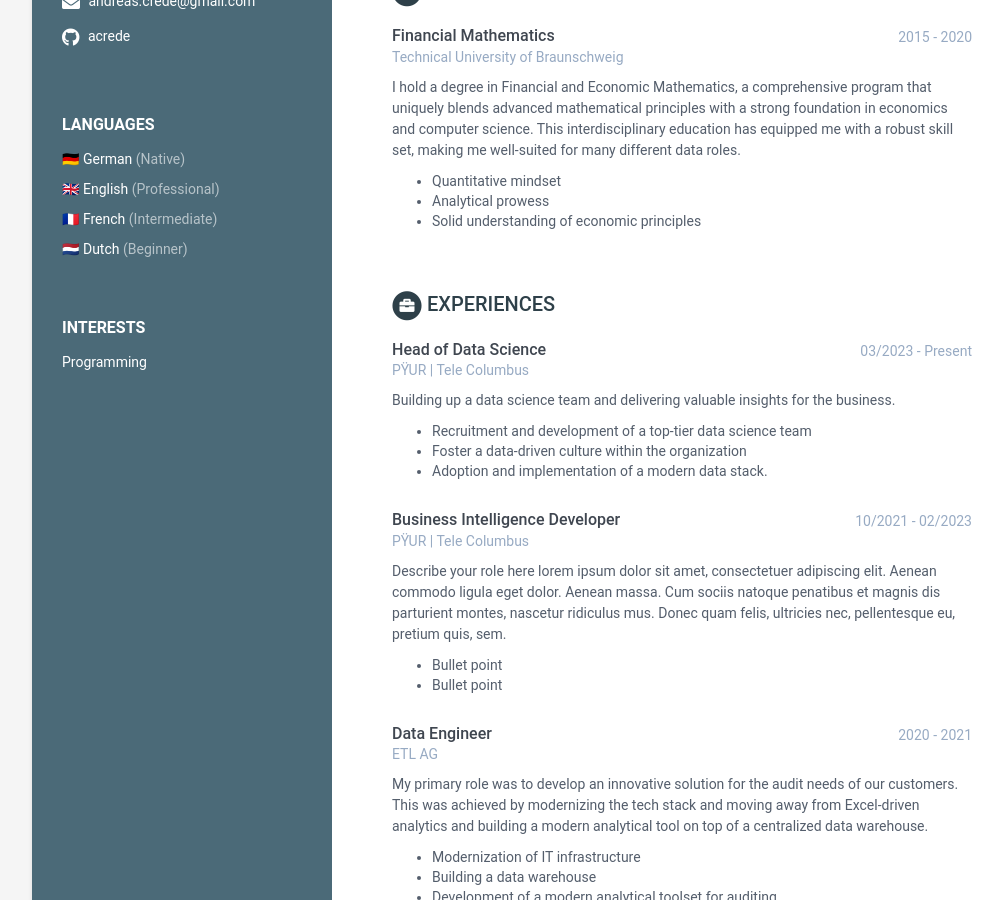
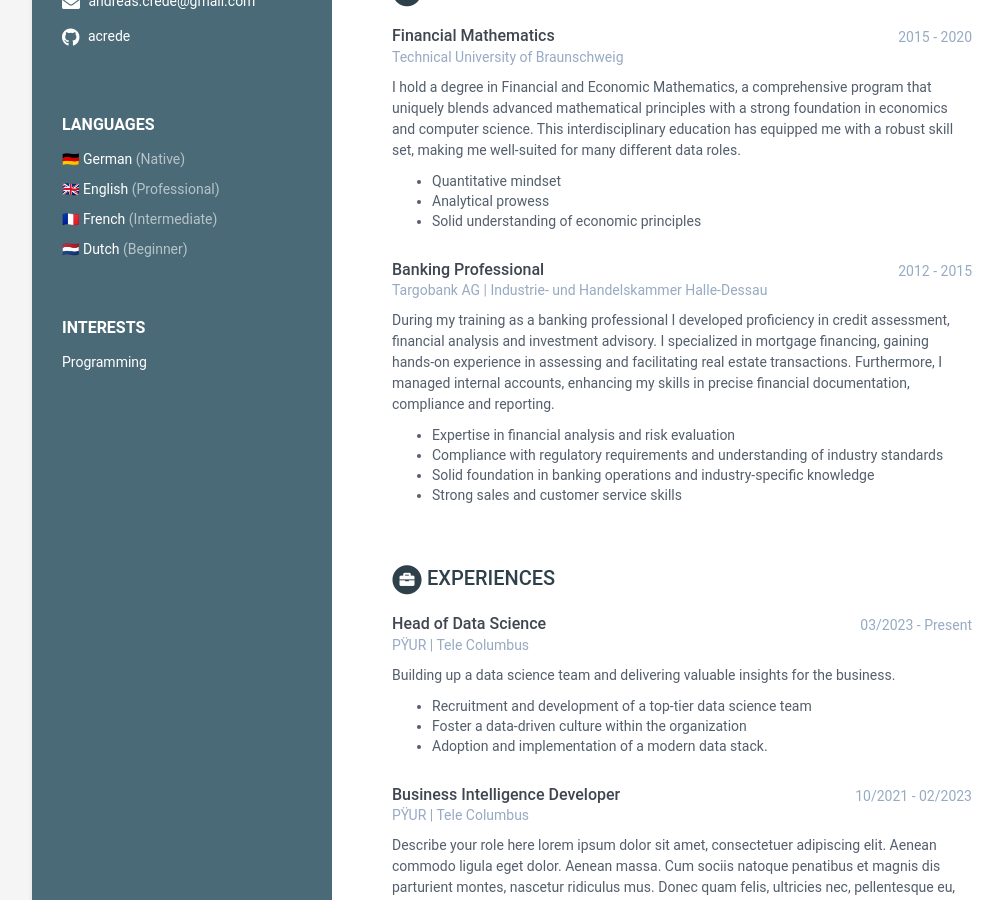
Before and after one commit to acrede/acrede.github.io, a Jekyll site: the page built from index.html, in a window 1280 px wide and 900 px high, scrolled down 307 px. Shown: the whole window, without its empty margins (108-1111 px from the left). Built offline with Jekyll 4.4.1, drawn with Linux system fonts in a browser that asks for light colours.

Commit message:
Training added

```diff
--- a/_data/data.yml
+++ b/_data/data.yml
@@ -80,6 +80,20 @@ education:
             - Quantitative mindset
             - Analytical prowess
             - Solid understanding of economic principles
+
+      - degree: Banking Professional
+        university: Targobank AG | Industrie- und Handelskammer  Halle-Dessau
+        time: 2012 - 2015
+        details: |
+          During my training as a banking professional I developed proficiency in credit assessment, financial
+          analysis and investment advisory. I specialized in mortgage financing, gaining hands-on experience in
+          assessing and facilitating real estate transactions. Furthermore, I managed internal accounts, enhancing
+          my skills in precise financial documentation, compliance and reporting.
+
+            - Expertise in financial analysis and risk evaluation
+            - Compliance with regulatory requirements and understanding of industry standards
+            - Solid foundation in banking operations and industry-specific knowledge
+            - Strong sales and customer service skills
 
 experiences:
     title: Experiences
```
